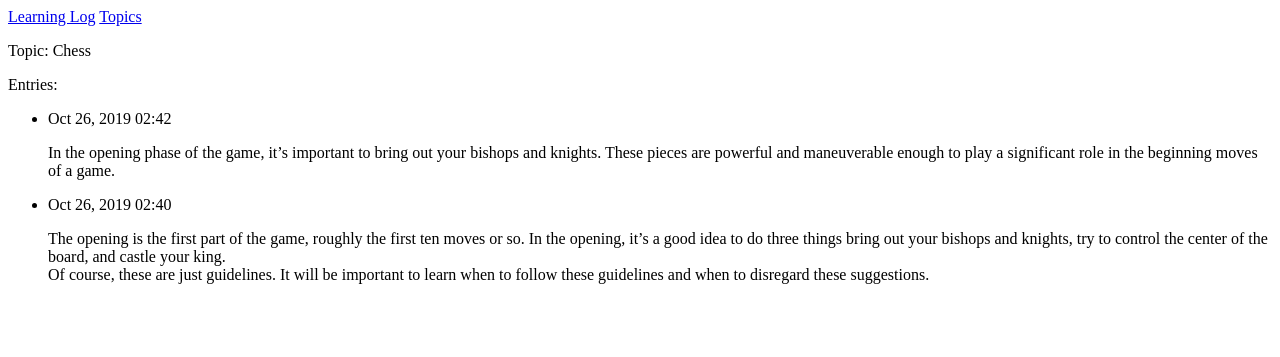
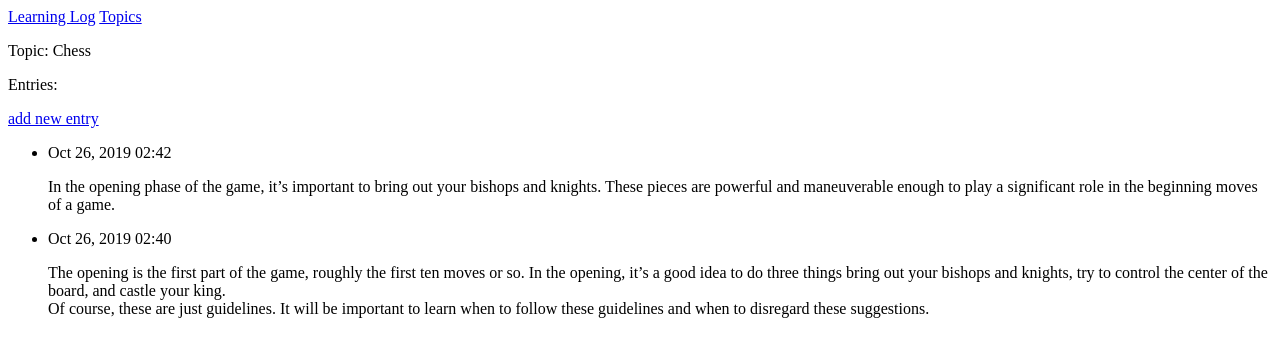
Before and after one commit to HyeonminPark/Python-Django, a Django app: page /topics/1/ in a window 1280 px wide. Shown: the top 357 px of the page. Run offline with Django 3.2, Linux system fonts and the light colour scheme; data comes from the database, SQL or seed files in the repository.

Commit message:
add new_topic new_entry forms

```diff
--- a/LearningLog/learning_log/learning_logs/templates/learning_logs/topic.html
+++ b/LearningLog/learning_log/learning_logs/templates/learning_logs/topic.html
@@ -5,6 +5,9 @@
     <p>Topic: {{ topic }}</p>
 
     <p>Entries:</p>
+    <p>
+        <a href="{% url 'learning_logs:new_entry' topic.id %}">add new entry</a>
+    </p>
     <ul>
     {% for entry in entries %}
         <li>
--- a/LearningLog/learning_log/learning_logs/templates/learning_logs/topics.html
+++ b/LearningLog/learning_log/learning_logs/templates/learning_logs/topics.html
@@ -14,4 +14,6 @@
         {% endfor %}
     </ul>
 
+    <a href="{% url 'learning_logs:new_topic' %}">Add a new topic</a>
+
 {% endblock content %}
--- a/LearningLog/learning_log/learning_logs/urls.py
+++ b/LearningLog/learning_log/learning_logs/urls.py
@@ -7,10 +7,12 @@ app_name = 'learning_logs'
 urlpatterns = [
 		# Home page
 		path('', views.index, name='index'),
-
 		# Show all topics
 		path('topics/', views.topics, name='topics'),
-
 		# Detail page for a single topic
 		path('topics/<int:topic_id>/', views.topic, name='topic'),
+		# Page for adding a new topic
+		path('new_topic/', views.new_topic, name='new_topic'),
+		# Page for adding a new entry
+		path('new_entry/<int:topic_id>/', views.new_entry, name='new_entry'),
 ]
--- a/LearningLog/learning_log/learning_logs/views.py
+++ b/LearningLog/learning_log/learning_logs/views.py
@@ -1,5 +1,9 @@
 from django.shortcuts import render
+from django.http import  HttpResponseRedirect
+from django.urls import reverse
+
 from .models import Topic
+from .forms import TopicForm, EntryForm
 
 # Create your views here.
 def index(request):
@@ -18,3 +22,33 @@ def topic(request, topic_id):
 		entries = topic.entry_set.order_by('-date_added')
 		context = {'topic': topic, 'entries':entries}
 		return render(request, "learning_logs/topic.html", context)
+
+def new_topic(request):
+		"""Add a new topic."""
+		if request.method != 'POST':
+				# No data submitted; create a blank form.
+				form = TopicForm()
+		else:
+				# POST data submitted; precess data.
+				form = TopicForm(request.POST)
+				if form.is_valid():
+						form.save()
+						return HttpResponseRedirect(reverse('learning_logs:topics'))
+		context = {'form': form}
+		return render(request, 'learning_logs/new_topic.html', context)
+
+def new_entry(request, topic_id):
+		"""Add a new entry for a particular topic."""
+		topic = Topic.objects.get(id=topic_id)
+
+		if request.method != 'POST':
+				form = TopicForm()
+		else:
+				form = TopicForm(data=request.POST)
+				if form.is_valid():
+						new_entry = form.save(commit=False)
+						new_entry.topic = topic
+						new_entry.save()
+						return HttpResponseRedirect(reverse('learning_logs:topic', args=[topic_id]))
+		context = {'topic': topic, 'form': form}
+		return render(request, 'learning_logs/new_entry.html', context)
```
Also changed, not shown: LearningLog/learning_log/learning_logs/forms.py (added, +16 -0 lines), LearningLog/learning_log/learning_logs/templates/learning_logs/new_entry.html (added, +14 -0 lines), LearningLog/learning_log/learning_logs/templates/learning_logs/new_topic.html (added, +13 -0 lines).
